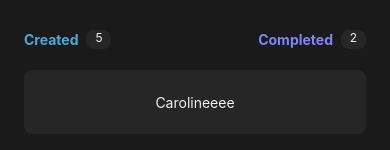
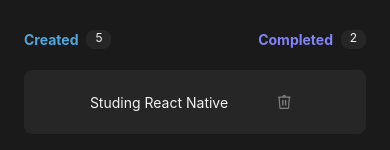
Before and after one commit to Ca-byte/todo-react-native, a React Native app: screen / in a window 390 px wide. Shown: the part 182-332 px from the top of the page. Built offline with nearby package versions, Linux system fonts and the light colour scheme.

Commit message:
todoitem wip

```diff
--- a/src/components/TodoInput/index.tsx
+++ /dev/null
@@ -1,39 +0,0 @@
-import { useState } from "react";
-import { Image, TextInput, TouchableOpacity, View } from "react-native";
-import { styles } from "./styles";
-
-import plusIMG from '../../assets/plus.png'
-
-export function TodoInput() {
-	const [task, setTask] = useState('');
-
-
-	function handleAddNewTask() {
-		if (!task)
-    return;
-		console.log(task)
-    setTask('');
-
-  }
-	return(
-		<View style={styles.container}>
-			<TextInput
-				style={styles.input}
-				placeholder="Add new todo ..."
-				placeholderTextColor="#808080"
-				selectionColor="#1E6F9F"
-				returnKeyType="send"
-				value={task}
-				onChangeText={setTask}
-				onSubmitEditing={handleAddNewTask}
-			/>
-			<TouchableOpacity
-				activeOpacity={0.7}
-				style={styles.addButton}
-				onPress={handleAddNewTask}
-			>
-				<Image source={plusIMG} />
-			</TouchableOpacity>
-		</View>
-	)
-}
--- a/src/components/TodoInput/styles.ts
+++ /dev/null
@@ -1,32 +0,0 @@
-import { StyleSheet } from 'react-native'
-
-export const styles = StyleSheet.create({
-	container: {
-		backgroundColor: 'transparent',
-  	marginHorizontal: 20,
-    marginTop: -28,
-   	flexDirection: 'row',
-    alignItems: 'center',
-  },
-
-	input: {
-		flex: 1,
-    height: 56,
-		padding: 16,
-		fontSize: 16,
-    backgroundColor: '#262626',
-    borderRadius: 6,
-    color: '#808080',
-		marginRight: 4
-
-  },
-
-	addButton: {
-		height: 56,
-		width: 56,
-    backgroundColor: '#1E6F9F',
-    justifyContent: 'center',
-    alignItems: 'center',
-    borderRadius: 6,
-  }
-});
--- /dev/null
+++ b/src/components/TodoItem/index.tsx
@@ -0,0 +1,19 @@
+import { Image, Text, TouchableOpacity, View } from "react-native";
+import { styles } from "./styles";
+import trashIMG from'../../assets/trash.png'
+
+interface TodoListProps{
+	todo: string
+	onRemove: () => void
+}
+export function TodoItem({todo, onRemove}: TodoListProps){
+	return(
+		<View style={styles.wrapperCard}>
+			<Text style={styles.taskName}>{todo}</Text>
+				<TouchableOpacity onPress={onRemove} style={styles.trashButton}>
+					<Image source={trashIMG} />
+				</TouchableOpacity>
+		</View>
+
+	)
+}
--- /dev/null
+++ b/src/components/TodoItem/styles.ts
@@ -0,0 +1,21 @@
+import { StyleSheet } from 'react-native'
+
+export const styles = StyleSheet.create({
+	wrapperCard: {
+		width: '100%',
+		height: 64,
+		flexDirection: 'row',
+		alignItems: 'center',
+		justifyContent: 'center',
+		backgroundColor: '#262626',
+		borderRadius: 8,
+	},
+
+	trashButton: {
+		marginLeft: 40
+	},
+
+	taskName: {
+		color : '#F2F2F2'
+	}
+})
--- a/src/components/TodoList/index.tsx
+++ b/src/components/TodoList/index.tsx
@@ -1,10 +1,46 @@
-import { Text, View } from "react-native";
+import { Image, Text, TextInput, TouchableOpacity, View} from "react-native";
+import { useState } from "react";
 import { styles } from "./styles";
+
+import plusIMG from '../../assets/plus.png'
+import { TodoItem } from "../TodoItem";
 
 
 export function TodoList() {
+	const [task, setTask] = useState('');
+
+	function handleAddNewTask() {
+		if (!task)
+    return;
+		console.log(task)
+    setTask('');
+  }
+
+	function handleRemoveTodo(){
+		console.log('Delete!')
+	}
 
 	return(
+		<>
+			<View style={styles.containerInput}>
+				<TextInput
+					style={styles.input}
+					placeholder="Add new todo ..."
+					placeholderTextColor="#808080"
+					selectionColor="#1E6F9F"
+					returnKeyType="send"
+					value={task}
+					onChangeText={setTask}
+					onSubmitEditing={handleAddNewTask}
+				/>
+				<TouchableOpacity
+					activeOpacity={0.7}
+					style={styles.addButton}
+					onPress={handleAddNewTask}
+				>
+					<Image source={plusIMG} />
+				</TouchableOpacity>
+			</View>
 			<View style={styles.container}>
 					<View style={styles.wrapperCounters}>
 						<View style={styles.wrapperCounter}>
@@ -25,9 +61,8 @@ export function TodoList() {
 						</View>
 					</View>
 					{/*<View style={styles.divider}></View>*/}
-			<View style={styles.wrapperCard}>
-				<Text style={styles.taskName}>Carolineeee</Text>
+					<TodoItem todo="Studing React Native" onRemove={handleRemoveTodo}/>
 			</View>
-		</View>
+		</>
 	)
 }
--- a/src/components/TodoList/styles.ts
+++ b/src/components/TodoList/styles.ts
@@ -1,17 +1,48 @@
 import { StyleSheet } from 'react-native'
 
 export const styles = StyleSheet.create({
+	containerInput: {
+		backgroundColor: 'transparent',
+  	marginHorizontal: 20,
+    marginTop: -28,
+   	flexDirection: 'row',
+    alignItems: 'center',
+  },
+
+	input: {
+		flex: 1,
+    height: 56,
+		padding: 16,
+		fontSize: 16,
+    backgroundColor: '#262626',
+    borderRadius: 6,
+    color: '#808080',
+		marginRight: 4
+
+  },
+
+	addButton: {
+		height: 56,
+		width: 56,
+    backgroundColor: '#1E6F9F',
+    justifyContent: 'center',
+    alignItems: 'center',
+    borderRadius: 6,
+  },
+
 	container: {
 		marginTop: 32,
 		marginHorizontal: 24,
 
 	},
+
 	wrapperCounters: {
 		flexDirection: 'row',
 		alignItems: 'center',
 		justifyContent: 'space-between',
 		marginBottom: 21
 	},
+
 	wrapperCounter: {
 		flexDirection: 'row',
 		alignItems: 'center',
@@ -25,11 +56,13 @@ export const styles = StyleSheet.create({
 		color: '#4EA8DE'
 
 	},
+
 	counterTextDone:{
 		fontSize: 14,
 		fontWeight: 'bold',
 		color: '#8284FA'
 	},
+
 	counterBagde: {
 		width: 25,
 		height: 19,
@@ -51,11 +84,17 @@ export const styles = StyleSheet.create({
   },
 
 	 wrapperCard: {
+		width: '100%',
 		height: 64,
+		flexDirection: 'row',
+		alignItems: 'center',
+		justifyContent: 'center',
 		backgroundColor: '#262626',
 		borderRadius: 8,
-		alignItems: 'center',
-		justifyContent: 'center'
+	},
+
+	trashButton: {
+		marginLeft: 40
 	},
 
 	taskName: {
--- a/src/pages/Home/index.tsx
+++ b/src/pages/Home/index.tsx
@@ -1,14 +1,14 @@
 import { Text, View } from "react-native";
 import { styles } from "./styles";
 import { Header } from "../../components/Header";
-import { TodoInput } from "../../components/TodoInput";
 import { TodoList} from "../../components/TodoList";
+import { useState } from "react";
 
 export function Home(){
+
 	return(
 		<View style={styles.container}>
 			<Header />
-			<TodoInput />
 			<TodoList/>
 		</View>
 	)
```
Lines whose indentation alone changed are shown as unchanged.
